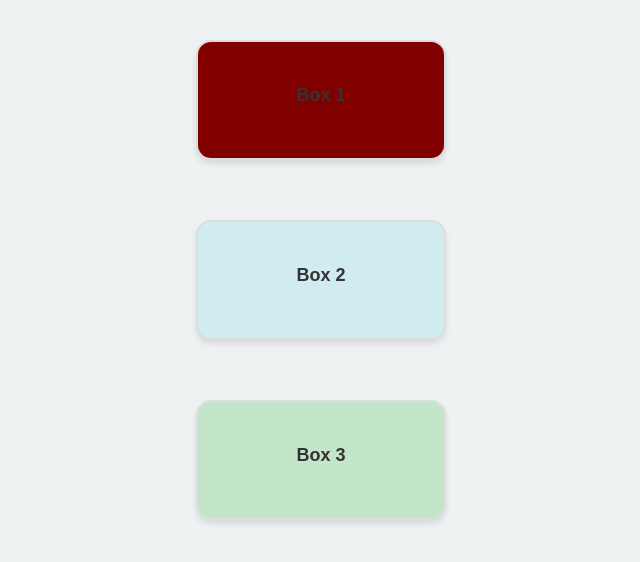
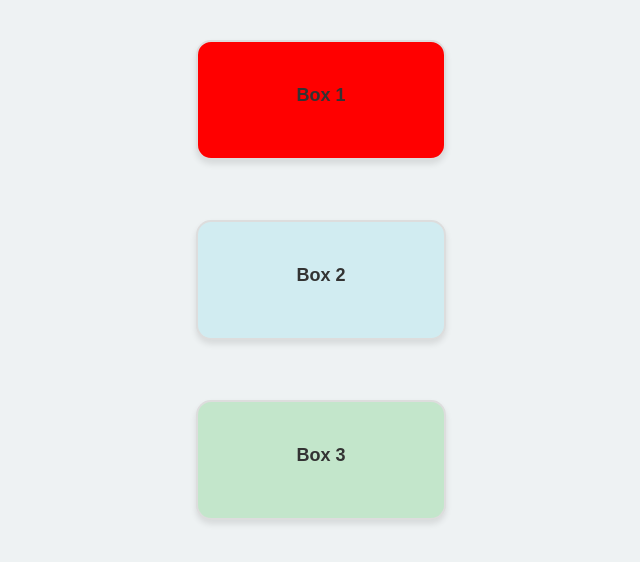
Before and after one commit to Rakshusrr/interactive_boxes, a plain HTML site: page index.html in a window 1280 px wide. Shown: the whole page, without its empty margins (319-959 px from the left). Drawn offline with Linux system fonts and the light colour scheme.

Commit message:
Update style.css

```diff
--- a/style.css
+++ b/style.css
@@ -119,7 +119,7 @@ body {
 
 /* Add colorful transitions for the boxes */
 .box:nth-child(1) {
-    background-color: maroon; /* Light red */
+    background-color: red; /* Light red */
 }
 
 .box:nth-child(1):hover {
```
